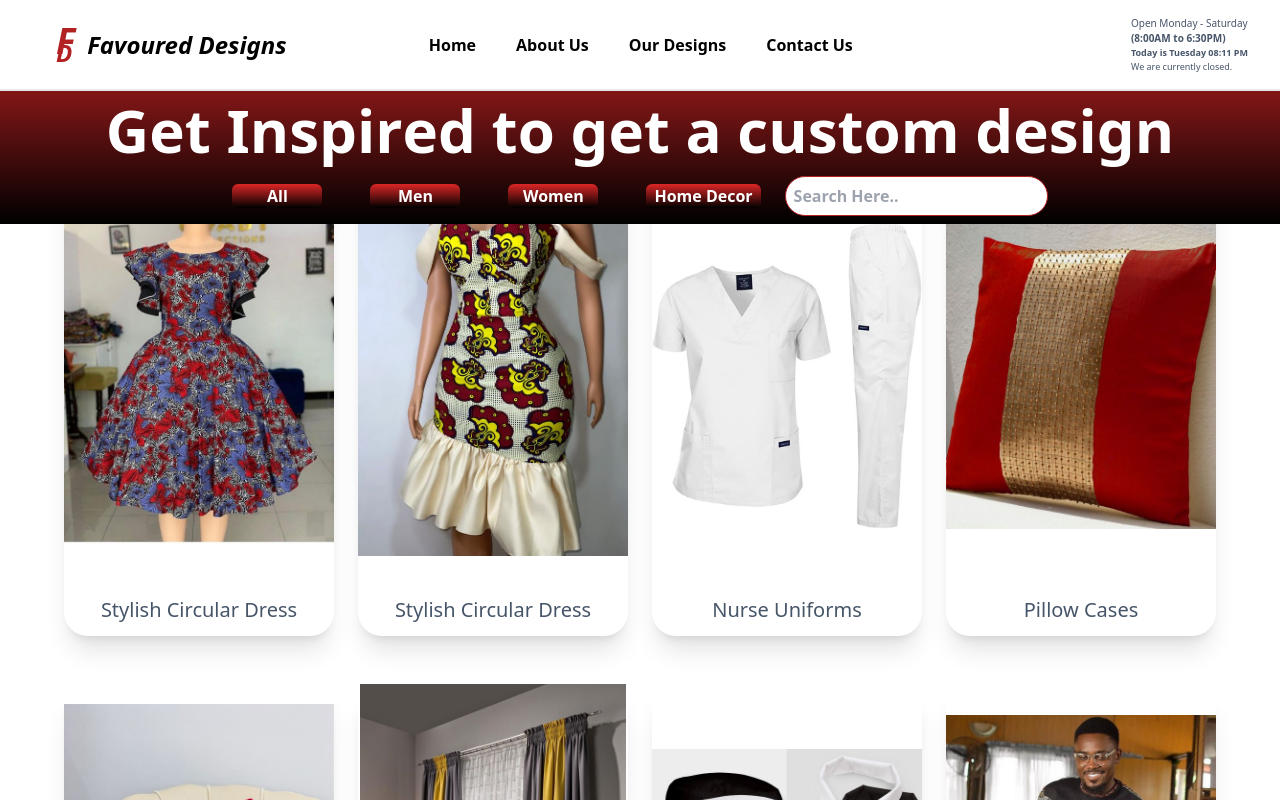
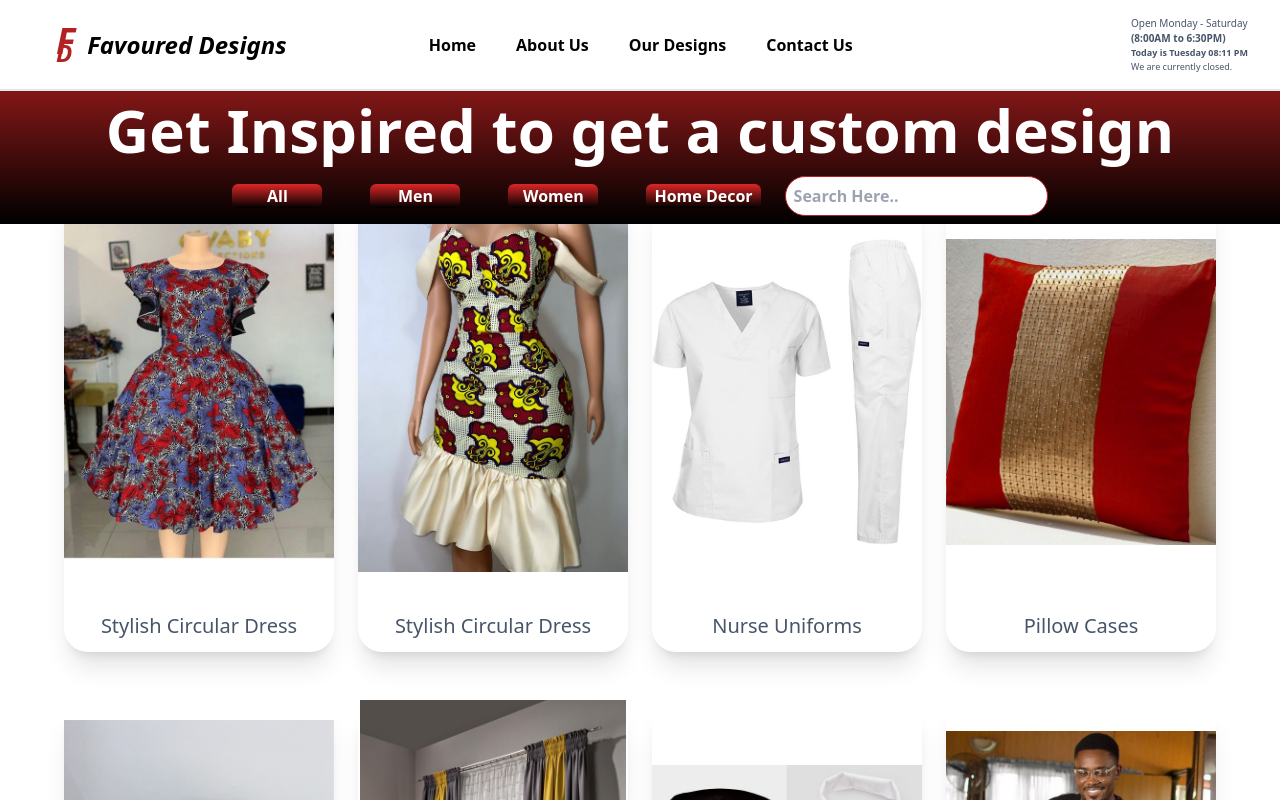
Before and after one commit to JAS-D98/Favour-Designs-Website, a React (Vite) app: page /Designs in a window 1280 px wide. Shown: the top 800 px of the page. Built offline with nearby package versions, Linux system fonts and the light colour scheme.

Commit message:
adjusted margin top

```diff
--- a/src/Components/DesignGallery.jsx
+++ b/src/Components/DesignGallery.jsx
@@ -3,7 +3,7 @@ import DesignsCard from './DesignsCard';
 
 const DesignGallery = ({ designs, searchTerm }) => {
   return (
-    <div className="mt-8 sm:mt-6 grid lg:grid-cols-4 md:grid-cols-2 sm:grid-cols-1 gap-6 w-full">
+    <div className="mt-10 sm:mt-10 grid lg:grid-cols-4 md:grid-cols-2 sm:grid-cols-1 gap-6 w-full">
       {designs
         .filter((design) => {
           if (searchTerm === '') {
```
